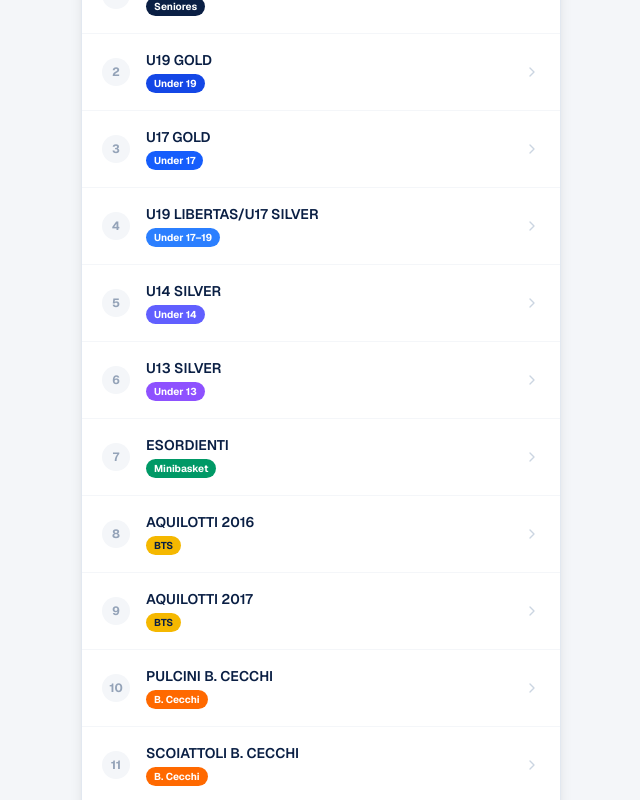
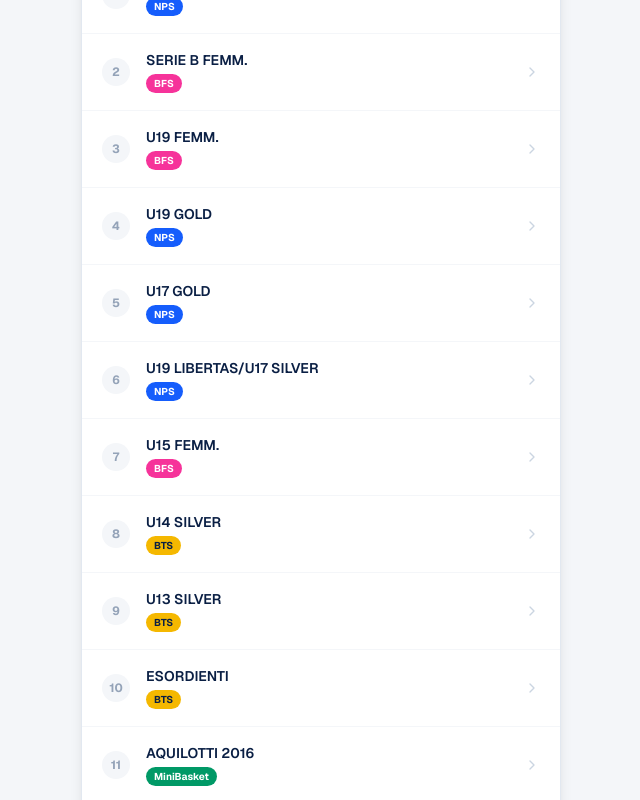
Before and after one commit to StanislaoEsposito/stabia-basket-app, a Next.js app: page / in a window 1280 px wide. Shown: the part 440-1240 px from the top of the page, without its empty margins (319-959 px from the left). Built offline with nearby package versions, Linux system fonts and the light colour scheme; no server answers.

Commit message:
Aggiunta femminile

```diff
--- a/app/page.tsx
+++ b/app/page.tsx
@@ -6,35 +6,34 @@ import { ChevronRight, Trophy } from "lucide-react";
 
 /* ── Lista squadre ── */
 const TEAMS = [
-  { name: "DIV. REG. 1",           category: "Seniores" },
-  { name: "U19 GOLD",              category: "Under 19" },
-  { name: "U17 GOLD",              category: "Under 17" },
-  { name: "U19 LIBERTAS/U17 SILVER", category: "Under 17–19" },
-  { name: "U14 SILVER",            category: "Under 14" },
-  { name: "U13 SILVER",            category: "Under 13" },
-  { name: "ESORDIENTI",            category: "Minibasket" },
-  { name: "AQUILOTTI 2016",        category: "BTS" },
-  { name: "AQUILOTTI 2017",        category: "BTS" },
-  { name: "PULCINI B. CECCHI",     category: "B. Cecchi" },
-  { name: "SCOIATTOLI B. CECCHI",  category: "B. Cecchi" },
-  { name: "AQUILOTTI B. CECCHI",   category: "B. Cecchi" },
-  { name: "PULCINI CICERONE",      category: "Cicerone" },
-  { name: "SCOIATTOLI CICERONE",   category: "Cicerone" },
-  { name: "AQUILOTTI CICERONE",    category: "Cicerone" },
-  { name: "PULCINI DI CAPUA",      category: "Di Capua" },
-  { name: "SCOIATTOLI DI CAPUA",   category: "Di Capua" },
+  { name: "DIV. REG. 1",             category: "NPS" },
+  { name: "SERIE B FEMM.",           category: "BFS" },
+  { name: "U19 FEMM.",               category: "BFS" },
+  { name: "U19 GOLD",                category: "NPS" },
+  { name: "U17 GOLD",                category: "NPS" },
+  { name: "U19 LIBERTAS/U17 SILVER", category: "NPS" },
+  { name: "U15 FEMM.",               category: "BFS" },
+  { name: "U14 SILVER",              category: "BTS" },
+  { name: "U13 SILVER",              category: "BTS" },
+  { name: "ESORDIENTI",              category: "BTS" },
+  { name: "AQUILOTTI 2016",          category: "MiniBasket" },
+  { name: "AQUILOTTI 2017",          category: "MiniBasket" },
+  { name: "PULCINI B. CECCHI",       category: "B. Cecchi" },
+  { name: "SCOIATTOLI B. CECCHI",    category: "B. Cecchi" },
+  { name: "AQUILOTTI B. CECCHI",     category: "B. Cecchi" },
+  { name: "PULCINI CICERONE",        category: "Cicerone" },
+  { name: "SCOIATTOLI CICERONE",     category: "Cicerone" },
+  { name: "AQUILOTTI CICERONE",      category: "Cicerone" },
+  { name: "PULCINI DI CAPUA",        category: "Di Capua" },
+  { name: "SCOIATTOLI DI CAPUA",     category: "Di Capua" },
 ];
 
 /* Colori per categoria (pill badge) */
 const CATEGORY_COLORS: Record<string, string> = {
-  "Seniores":   "bg-[#0A1F44] text-white",
-  "Under 19":   "bg-blue-700 text-white",
-  "Under 17":   "bg-blue-600 text-white",
-  "Under 17–19":"bg-blue-500 text-white",
-  "Under 14":   "bg-indigo-500 text-white",
-  "Under 13":   "bg-violet-500 text-white",
-  "Minibasket": "bg-emerald-600 text-white",
+  "NPS":        "bg-blue-600 text-white",
+  "BFS":        "bg-pink-500 text-white",
   "BTS":        "bg-[#F5B800] text-[#0A1F44]",
+  "MiniBasket": "bg-emerald-600 text-white",
   "B. Cecchi":  "bg-orange-500 text-white",
   "Cicerone":   "bg-teal-600 text-white",
   "Di Capua":   "bg-rose-500 text-white",
```
Also changed, not shown: 1 other file (tests, documents, lock files or other folders).
